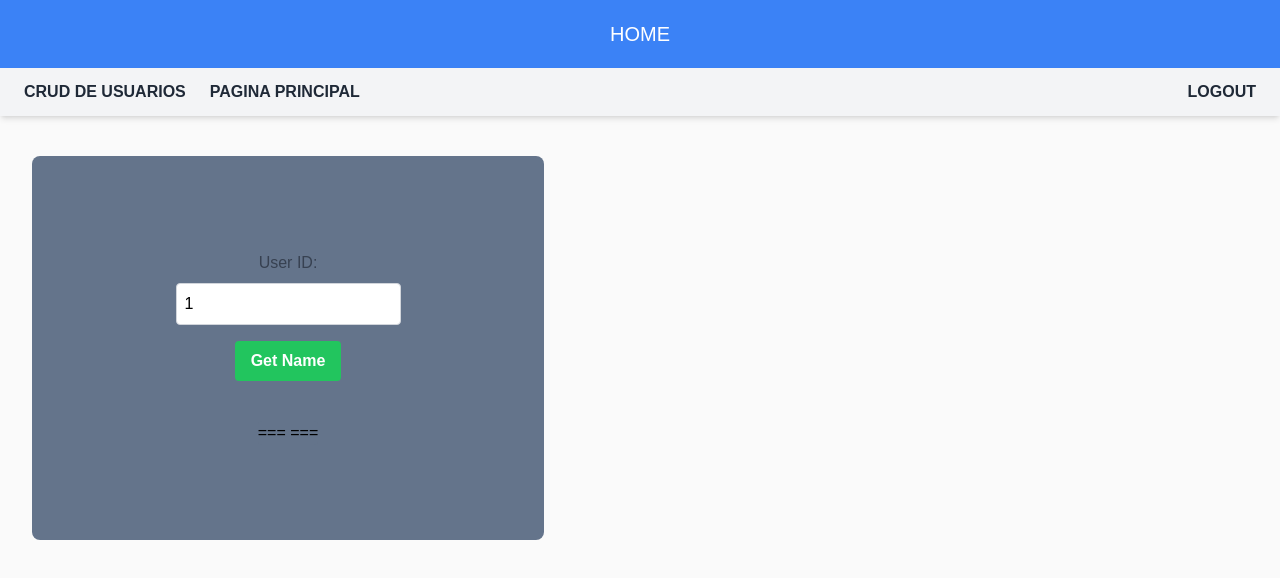
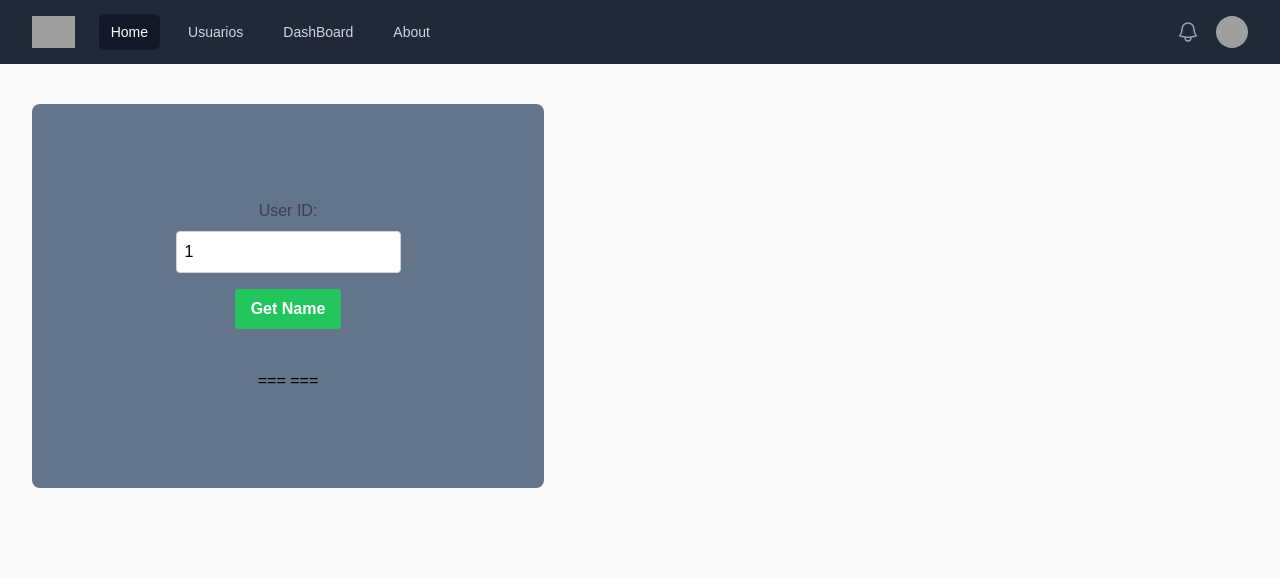
Before and after one commit to stevenD18skz/full-stack, a React (Vite) app in the folder desarrollo-frontend/: page /home in a window 1280 px wide. Shown: the top 578 px of the page. Built offline with nearby package versions, Linux system fonts and the light colour scheme; grey boxes are pictures that could not be loaded.

Commit message:
Fix styling issues in CrudStyles.css and CrudUsersPage.jsx

```diff
--- a/desarrollo-frontend/src/components/Navigation.jsx
+++ b/desarrollo-frontend/src/components/Navigation.jsx
@@ -1,27 +1,181 @@
+/*
+NAV
+*/
 import React from 'react';
 import { Link } from 'react-router-dom';
+import '../css/NavigationStyle.css';
+
+import { Fragment } from 'react'
+import { Disclosure, Menu, Transition } from '@headlessui/react'
+import { Bars3Icon, BellIcon, XMarkIcon } from '@heroicons/react/24/outline'
+import { useLocation } from 'react-router-dom';
+
+
+
+function classNames(...classes) {
+  return classes.filter(Boolean).join(' ')
+}
 
 export function Navigation() {
+
+  const { pathname } = useLocation();
+
+  const navigation = [
+    { name: 'Home', href: '/home', current: pathname === '/home' },
+    { name: 'Usuarios', href: '/crud-users', current: pathname === '/crud-users' },
+    { name: 'DashBoard', href: '/dashboard', current: pathname === '/dashboard' },
+    { name: 'About', href: '/about', current: pathname === '/about' },
+  ];
+
+
+
   return (
-    <nav className="bg-gray-100 flex justify-between items-center px-6 py-3 shadow-md">
-      <ul className="flex flex-grow">  {/* Added flex-grow property to ul */}
-        <li className="mr-6">
-          <Link to="/crud-users" className="relative text-gray-800 hover:text-blue-500 font-semibold transition-all duration-300 ease-in-out before:absolute before:inset-0 before:rounded-lg before:bg-gray-700 before:opacity-0 hover:before:opacity-20">
-            CRUD DE USUARIOS
-          </Link>
-        </li>
-        <li className="mr-auto">
-          <Link to="/home" className="relative text-gray-800 hover:text-blue-500 font-semibold transition-all duration-300 ease-in-out before:absolute before:inset-0 before:rounded-lg before:bg-gray-700 before:opacity-0 hover:before:opacity-20">
-            PAGINA PRINCIPAL
-          </Link>
-        </li>
-        <li>
-          <Link to="/logIn" className="relative text-gray-800 hover:text-blue-500 font-semibold transition-all duration-300 ease-in-out before:absolute before:inset-0 before:rounded-lg before:bg-gray-700 before:opacity-0 hover:before:opacity-20">
-            LOGOUT
-          </Link>
-        </li>
-      </ul>
-    </nav>
+    <Disclosure as="nav" className="bg-gray-800">
+      {({ open }) => (
+        <>
+          <div className="mx-auto max-w-7xl px-2 sm:px-6 lg:px-8">
+            <div className="relative flex h-16 items-center justify-between">
 
-  );
+
+              <div className="absolute inset-y-0 left-0 flex items-center sm:hidden">
+                {/* Mobile menu button*/}
+                <Disclosure.Button className="relative inline-flex items-center justify-center rounded-md p-2 text-gray-400 hover:bg-gray-700 hover:text-white focus:outline-none focus:ring-2 focus:ring-inset focus:ring-white">
+                  <span className="absolute -inset-0.5" />
+                  <span className="sr-only">Open main menu</span>
+                  {open ? (
+                    <XMarkIcon className="block h-6 w-6" aria-hidden="true" />
+                  ) : (
+                    <Bars3Icon className="block h-6 w-6" aria-hidden="true" />
+                  )}
+                </Disclosure.Button>
+              </div>
+
+
+
+              <div className="flex flex-1 items-center justify-center sm:items-stretch sm:justify-start">
+
+                <div className="flex flex-shrink-0 items-center">
+                  <img
+                    className="h-8 w-auto"
+                    src="https://tailwindui.com/img/logos/mark.svg?color=indigo&shade=500"
+                    alt="Your Company"
+                  />
+                </div>
+
+                <div className="hidden sm:ml-6 sm:block">
+                  <div className="flex space-x-4">
+                    {navigation.map((item) => (
+                      <Link
+                        key={item.name}
+                        to={item.href} // Use `to` prop for route paths
+                        className={classNames(
+                          item.current ? 'bg-gray-900 text-white' : 'text-gray-300 hover:bg-gray-700 hover:text-white',
+                          'rounded-md px-3 py-2 text-sm font-medium'
+                        )}
+                        aria-current={item.current ? 'page' : undefined}
+                      >
+                        {item.name}
+                      </Link>
+                    ))}
+
+                  </div>
+                </div>
+              </div>
+
+
+
+
+              <div className="absolute inset-y-0 right-0 flex items-center pr-2 sm:static sm:inset-auto sm:ml-6 sm:pr-0">
+                <button
+                  type="button"
+                  className="relative rounded-full bg-gray-800 p-1 text-gray-400 hover:text-white focus:outline-none focus:ring-2 focus:ring-white focus:ring-offset-2 focus:ring-offset-gray-800"
+                >
+                  <span className="absolute -inset-1.5" />
+                  <span className="sr-only">View notifications</span>
+                  <BellIcon className="h-6 w-6" aria-hidden="true" />
+                </button>
+
+                {/* Profile dropdown */}
+                <Menu as="div" className="relative ml-3">
+                  <div>
+                    <Menu.Button className="relative flex rounded-full bg-gray-800 text-sm focus:outline-none focus:ring-2 focus:ring-white focus:ring-offset-2 focus:ring-offset-gray-800">
+                      <span className="absolute -inset-1.5" />
+                      <span className="sr-only">Open user menu</span>
+                      <img
+                        className="h-8 w-8 rounded-full"
+                        src="https://images.unsplash.com/photo-1472099645785-5658abf4ff4e?ixlib=rb-1.2.1&ixid=eyJhcHBfaWQiOjEyMDd9&auto=format&fit=facearea&facepad=2&w=256&h=256&q=80"
+                        alt=""
+                      />
+                    </Menu.Button>
+                  </div>
+                  <Transition
+                    as={Fragment}
+                    enter="transition ease-out duration-100"
+                    enterFrom="transform opacity-0 scale-95"
+                    enterTo="transform opacity-100 scale-100"
+                    leave="transition ease-in duration-75"
+                    leaveFrom="transform opacity-100 scale-100"
+                    leaveTo="transform opacity-0 scale-95"
+                  >
+                    <Menu.Items className="absolute right-0 z-10 mt-2 w-48 origin-top-right rounded-md bg-white py-1 shadow-lg ring-1 ring-black ring-opacity-5 focus:outline-none">
+                      <Menu.Item>
+                        {({ active }) => (
+                          <a
+                            href="#"
+                            className={classNames(active ? 'bg-gray-100' : '', 'block px-4 py-2 text-sm text-gray-700')}
+                          >
+                            Your Profile
+                          </a>
+                        )}
+                      </Menu.Item>
+                      <Menu.Item>
+                        {({ active }) => (
+                          <a
+                            href="#"
+                            className={classNames(active ? 'bg-gray-100' : '', 'block px-4 py-2 text-sm text-gray-700')}
+                          >
+                            Settings
+                          </a>
+                        )}
+                      </Menu.Item>
+                      <Menu.Item>
+                        {({ active }) => (
+                          <Link
+                            to="/logIn" // Assuming "/sign-out" is your sign-out route
+                            className={classNames(active ? 'bg-gray-100' : '', 'block px-4 py-2 text-sm text-gray-700')}
+                          >
+                            Sign out
+                          </Link>
+                        )}
+                      </Menu.Item>
+
+                    </Menu.Items>
+                  </Transition>
+                </Menu>
+              </div>
+            </div>
+          </div>
+
+          <Disclosure.Panel className="sm:hidden">
+            <div className="space-y-1 px-2 pb-3 pt-2">
+              {navigation.map((item) => (
+                <Disclosure.Button
+                  key={item.name}
+                  as="a"
+                  href={item.href}
+                  className={classNames(
+                    item.current ? 'bg-gray-900 text-white' : 'text-gray-300 hover:bg-gray-700 hover:text-white',
+                    'block rounded-md px-3 py-2 text-base font-medium'
+                  )}
+                  aria-current={item.current ? 'page' : undefined}
+                >
+                  {item.name}
+                </Disclosure.Button>
+              ))}
+            </div>
+          </Disclosure.Panel>
+        </>
+      )}
+    </Disclosure>
+  )
 }
--- /dev/null
+++ b/desarrollo-frontend/src/css/NavigationStyle.css
@@ -0,0 +1,21 @@
+.nav a:hover {
+  color: #01fefe;
+  text-shadow: 0 0 10px #01fefe;
+}
+
+.nav a:after {
+  content: '';
+  bottom: -25px;
+  height: 0px;
+  width: 10px;
+  left: 50%;
+  position: absolute;
+  background-color: #01fefe;
+  border-radius: 50%;
+  transition: all 300ms;
+}
+
+.nav a:hover::after {
+  height: 10px;
+  left: 50%;
+}
--- a/desarrollo-frontend/src/pages/CrudUsersPage.jsx
+++ b/desarrollo-frontend/src/pages/CrudUsersPage.jsx
@@ -6,11 +6,6 @@
 export function CrudUsersPage() {
   return (
     <div>
-      <div className="w-full p-5 bg-blue-500 shadow-lg flex items-center justify-center">
-        <h1 className="text-xl font-medium text-white">
-          CRUD DE PRUEBITAS
-        </h1>
-      </div>
       <Navigation></Navigation>
       <center><div className="w-4/5 container-table-users">
         <UsersList></UsersList>
--- a/desarrollo-frontend/src/pages/HomePages.jsx
+++ b/desarrollo-frontend/src/pages/HomePages.jsx
@@ -1,6 +1,7 @@
 import React, { useState, useEffect } from 'react';
 import axios from 'axios';
 import { Navigation } from '../components/Navigation';
+
 
 
 export function HomePage() {
@@ -27,14 +28,13 @@
 
     return (
         <div>
-            <div className="w-full p-5 bg-blue-500 shadow-lg flex items-center justify-center">
-                <h1 className="text-xl font-medium text-white">HOME</h1>
-            </div>
             <Navigation></Navigation>
 
             <div className="flex flex-col items-center mt-10 w-2/5 h-96 bg-slate-500/[100] rounded-lg m-8 justify-center">
                 <label htmlFor="user-id" className="mb-2 text-gray-700">
+
                     User ID:
+
                 </label>
 
                 <input
```
Also changed, not shown: desarrollo-frontend/src/components/UsersList.jsx (+16 -8 lines), package.json (added, +7 -0 lines), desarrollo-frontend/src/css/CrudStyles.css (line endings or trailing spaces), 1 other file (tests, documents, lock files or other folders).
